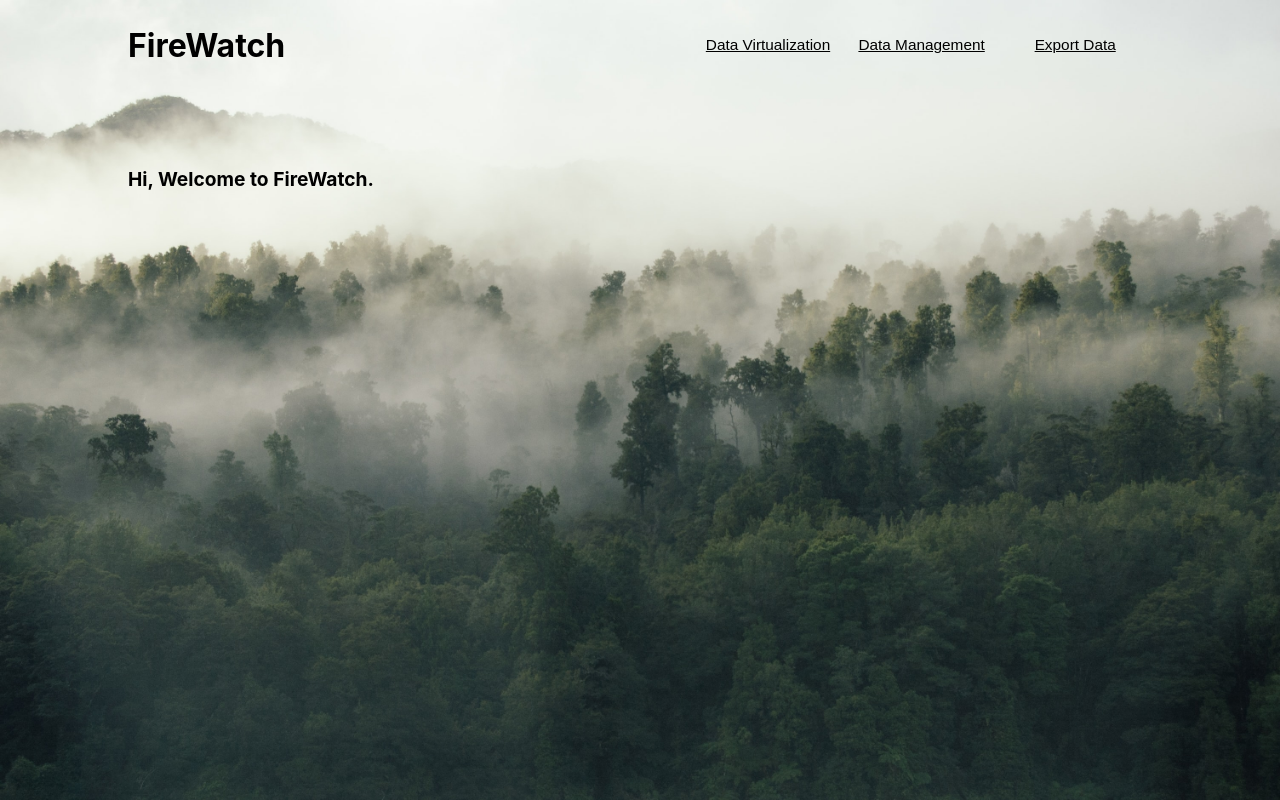
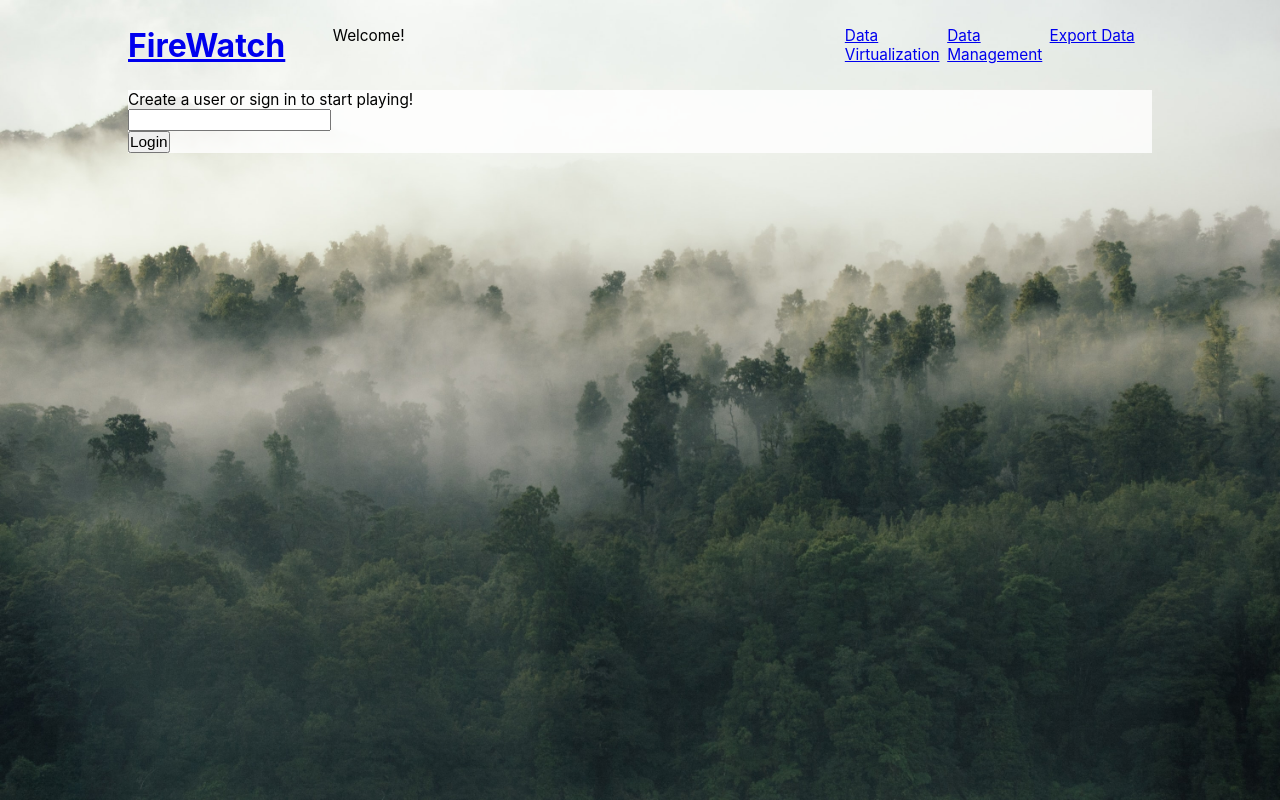
Before and after one commit to Yan-MX/Firewatch, a React (Create React App) app: page / in a window 1280 px wide. Built offline with nearby package versions, Linux system fonts and the light colour scheme; no server answers.

Commit message:
some refactoring  and add firebase auth

```diff
--- a/package.json
+++ b/package.json
@@ -13,11 +13,13 @@
     "@types/react": "^16.9.55",
     "@types/react-csv": "^1.1.1",
     "@types/react-dom": "^16.9.9",
+    "@types/react-router-dom": "^5.1.7",
     "@types/recharts": "^1.8.16",
     "firebase": "^8.0.0",
     "react": "^17.0.1",
     "react-csv": "^2.0.3",
     "react-dom": "^17.0.1",
+    "react-router-dom": "^5.2.0",
     "react-scripts": "4.0.0",
     "recharts": "^1.8.5",
     "serve": "^11.3.2",
--- a/src/App.css
+++ b/src/App.css
@@ -16,7 +16,7 @@ body {
 }
 .header {
   display: grid;
-  grid-template-columns: 55% 15% 15% 15%;
+  grid-template-columns: 20% 50% 10% 10% 10%;
 }
 .space {
   margin: 2vw 10vw;
--- a/src/App.tsx
+++ b/src/App.tsx
@@ -1,85 +1,54 @@
-import React, { useState } from "react";
+import React from "react";
 import "./App.css";
 import DataVirtual from "./components/DataVirtual";
 import DataManage from "./components/DataManage";
 import DataExport from "./components/DataExport";
-//import { addData, useAllDataFromFB } from "./components/firebase/DataService";
-//import jsonData from "./data/forestfires.json";
+import useFirebaseAuth from "./firebase/useFirebaseAuth";
+import { AuthContext } from "./firebase/AuthContext";
+import { Route, BrowserRouter as Router, Switch, Link } from "react-router-dom";
+import LoginPage from "./components/LoginPage";
+function App() {
+  const authContext = useFirebaseAuth();
+  return (
+    <Router>
+      <div className="header space">
+        <Link to="./">
+          <h1>FireWatch</h1>
+        </Link>
+        {authContext.isLoggedIn ? authContext.user?.displayName : "Welcome!"}
 
-export type DataObject = {
-  X: number;
-  Y: number;
-  month: string;
-  day: string;
-  FFMC: number;
-  DMC: number;
-  DC: number;
-  ISI: number;
-  temp: number;
-  RH: number;
-  wind: number;
-  rain: number;
-  area: number;
-};
-
-function App() {
-  const [screen, setScreen] = useState<any>(0);
-
-  //this method is only used once when first import data to database
-  // const initial = () => {
-  //   const loadData: DataObject[] = [...jsonData];
-  //   loadData.map((x) => {
-  //     addData(x);
-  //     console.log("attention initial");
-  //   });
-  // };
-
-  //change pages
-  const clickhandler = (event: any) => {
-    setScreen(1);
-  };
-  const clickhandler0 = (event: any) => {
-    setScreen(0);
-  };
-  const clickhandler2 = (event: any) => {
-    setScreen(2);
-  };
-  const clickhandler3 = (event: any) => {
-    setScreen(3);
-  };
-
-  return (
-    <div>
-      <div className="header space">
-        <h1 onClick={clickhandler0}>FireWatch</h1>
-        <button className="link-button" onClick={clickhandler}>
-          Data Virtualization
-        </button>
-        <button className="link-button" onClick={clickhandler2}>
-          Data Management
-        </button>
-        <button className="link-button" onClick={clickhandler3}>
-          Export Data
-        </button>
-      </div>
-
-      {/* conditional rendering */}
-      <div className="space">
-        {screen === 0 && (
-          <div>
-            {/* this button should only be clicked once when we first import data from Json file to Firebase */}
-            {/* <button onClick={initial}>Add initial</button> */}
-            <h2 className="greeting"> Hi, Welcome to FireWatch.</h2>
-          </div>
+        <Link to="/dataVirtialization">Data Virtualization</Link>
+        <Link to="/dataManagement">Data Management</Link>
+        <Link to="/dataExport">Export Data</Link>
+        {authContext.isLoggedIn && (
+          <button color="inherit" onClick={authContext.logout}>
+            Logout
+          </button>
         )}
       </div>
-
-      <div className="space readable">
-        {screen === 1 && <DataVirtual />}
-        {screen === 2 && <DataManage />}
-        {screen === 3 && <DataExport />}
-      </div>
-    </div>
+      <Switch>
+        <div className="space readable">
+          <AuthContext.Provider value={authContext}>
+            <Route path="/" exact component={LoginPage} />
+            <Route
+              path="/dataVirtialization"
+              authenticated={authContext.isLoggedIn}
+              component={DataVirtual}
+            />
+            <Route
+              path="/dataManagement"
+              authenticated={authContext.isLoggedIn}
+              component={DataManage}
+            />
+            <Route
+              path="/dataExport"
+              authenticated={authContext.isLoggedIn}
+              component={DataExport}
+            />
+          </AuthContext.Provider>
+        </div>
+      </Switch>
+    </Router>
   );
 }
 
--- a/src/components/DataExport.tsx
+++ b/src/components/DataExport.tsx
@@ -1,8 +1,8 @@
 //this component is responsible for export data in a CSV format
 import React, { ReactElement } from "react";
 import { CSVLink } from "react-csv";
-import { DataObject } from "../App";
-import { useAllDataFromFB } from "./firebase/DataService";
+import { DataObject } from "../types";
+import { useAllDataFromFB } from "../firebase/DataService";
 
 export default function DataExport(): ReactElement {
   const currentDataList: DataObject[] = useAllDataFromFB();
--- a/src/components/DataManage.tsx
+++ b/src/components/DataManage.tsx
@@ -1,9 +1,9 @@
 //this component is responsible for add new data to the database
 //use can file in data in the form and submit the new data, then it will add the new data into the firebase
 import React, { useState } from "react";
-import { DataObject } from "../App";
+import { DataObject } from "../types";
 import styled from "@emotion/styled";
-import { addData } from "./firebase/DataService";
+import { addData } from "../firebase/DataService";
 
 //styling
 let Wrapper = styled.div`
--- a/src/components/DataVirtual.tsx
+++ b/src/components/DataVirtual.tsx
@@ -4,7 +4,7 @@ import styled from "@emotion/styled";
 import DataTable from "./datavirtualComponents/DataTable";
 import Drawlinechart from "./datavirtualComponents/Drawlinechart";
 import Drawbarchart from "./datavirtualComponents/Drawbarchart";
-import { useAllDataFromFB } from "./firebase/DataService";
+import { useAllDataFromFB } from "../firebase/DataService";
 import {
   Line,
   CartesianGrid,
@@ -17,7 +17,7 @@ import {
   ComposedChart,
   Bar,
 } from "recharts";
-import { DataObject } from "../App";
+import { DataObject } from "../types";
 
 //define some types & interface
 export type MonthlyData = {
--- /dev/null
+++ b/src/components/LoginPage.tsx
@@ -0,0 +1,35 @@
+import React, { useState } from "react";
+
+import { useAuth } from "../firebase/AuthContext";
+
+export default function LoginPage() {
+  const authContext = useAuth();
+  const [username, setUserName] = useState<string>("");
+  const [validationError, setValidationError] = useState<boolean>(false);
+
+  const handleSubmit = () => {
+    if (!username) {
+      setValidationError(true);
+    } else if (authContext && authContext.login) {
+      authContext.login(username);
+    }
+  };
+
+  return (
+    <div>
+      <p>Create a user or sign in to start playing!</p>
+      <div>
+        <div>
+          <input
+            value={username}
+            onChange={(e) => {
+              setValidationError(false);
+              setUserName(e.target.value);
+            }}
+          />
+        </div>
+        <button onClick={handleSubmit}>Login</button>
+      </div>
+    </div>
+  );
+}
--- /dev/null
+++ b/src/firebase/AuthContext.ts
@@ -0,0 +1,24 @@
+import React from 'react';
+import firebase from 'firebase';
+
+export type AuthContextType = {
+  user: firebase.User | null;
+  isLoggedIn: boolean;
+  login?: (username: string) => Promise<void>;
+  logout?: () => Promise<void>;
+};
+
+export const initialAuthContext: AuthContextType = {
+  user: null,
+  isLoggedIn: false,
+  login: undefined,
+  logout: undefined,
+};
+
+export const AuthContext = React.createContext<AuthContextType>(
+  initialAuthContext
+);
+
+export function useAuth() {
+  return React.useContext(AuthContext);
+}
--- a/src/components/firebase/DataService.tsx
+++ b/src/firebase/DataService.tsx
@@ -1,6 +1,6 @@
 import firebase from "firebase";
 import { useEffect, useState } from "react";
-import { DataObject } from "../../App";
+import { DataObject } from "../types";
 
 const collectionName: string = "FireData";
 const countFileName: string = "CollectionRowCount";
--- /dev/null
+++ b/src/firebase/useFirebaseAuth.ts
@@ -0,0 +1,89 @@
+import { useEffect, useState, useCallback } from 'react';
+import firebase from 'firebase';
+
+import { AuthContextType, initialAuthContext } from './AuthContext';
+
+function useFirebaseAuth() {
+  const [authContext, setAuthContext] = useState<AuthContextType>(
+    initialAuthContext
+  );
+
+  const login = useCallback(async (username) => {
+    let authResult: firebase.auth.UserCredential;
+
+    try {
+      const provider = new firebase.auth.GithubAuthProvider();
+      authResult = await firebase.auth().signInWithPopup(provider);
+
+      // No need to go further change above.
+      var user = firebase.auth().currentUser;
+
+      if (user !== null) {
+        await user.updateProfile({
+          displayName: username,
+        });
+        console.log('Logged in with: ' + user.displayName);
+      }
+
+      setAuthContext((state) =>
+        Object.assign({}, state, {
+          user: authResult.user,
+          isLoggedIn: true,
+        })
+      );
+    } catch (error) {
+      console.error('Login error: ', error);
+      throw error;
+    }
+  }, []);
+
+  const logout = useCallback(() => {
+    return firebase
+      .auth()
+      .signOut()
+      .then(() => {
+        setAuthContext((state) =>
+          Object.assign({}, state, {
+            user: null,
+            isLoggedIn: false,
+          })
+        );
+      })
+      .catch((error) => {
+        console.error('Logout failed with error: ', error);
+        throw error;
+      });
+  }, []);
+
+  /** Add login, logout and state update methods to context */
+  useEffect(() => {
+    setAuthContext((state) =>
+      Object.assign({}, state, {
+        login,
+        logout,
+      })
+    );
+  }, [login, logout]);
+
+  /** Check if the user is already logged in and initiate the auth context on mount */
+  useEffect(() => {
+    firebase.auth().onAuthStateChanged((user) => {
+      if (user) {
+        setAuthContext({
+          user,
+          isLoggedIn: true,
+          login,
+          logout,
+        });
+      } else {
+        console.error(
+          'No valid cookie present, the user needs to log in again.'
+        );
+      }
+    });
+  }, [login, logout]);
+
+  return authContext;
+}
+
+export default useFirebaseAuth;
--- a/src/index.tsx
+++ b/src/index.tsx
@@ -10,8 +10,4 @@ ReactDOM.render(
   </React.StrictMode>,
   document.getElementById("root")
 );
-
-// If you want to start measuring performance in your app, pass a function
-// to log results (for example: reportWebVitals(console.log))
-// or send to an analytics endpoint. Learn more: https://bit.ly/CRA-vitals
 reportWebVitals();
```
Also changed, not shown: src/types.tsx (added, +15 -0 lines), 1 other file (tests, documents, lock files or other folders).
